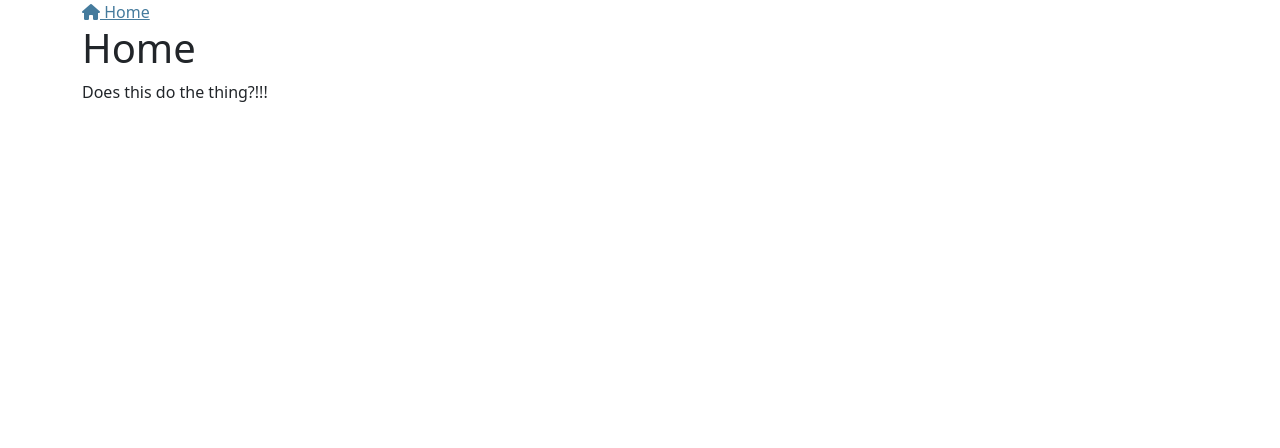
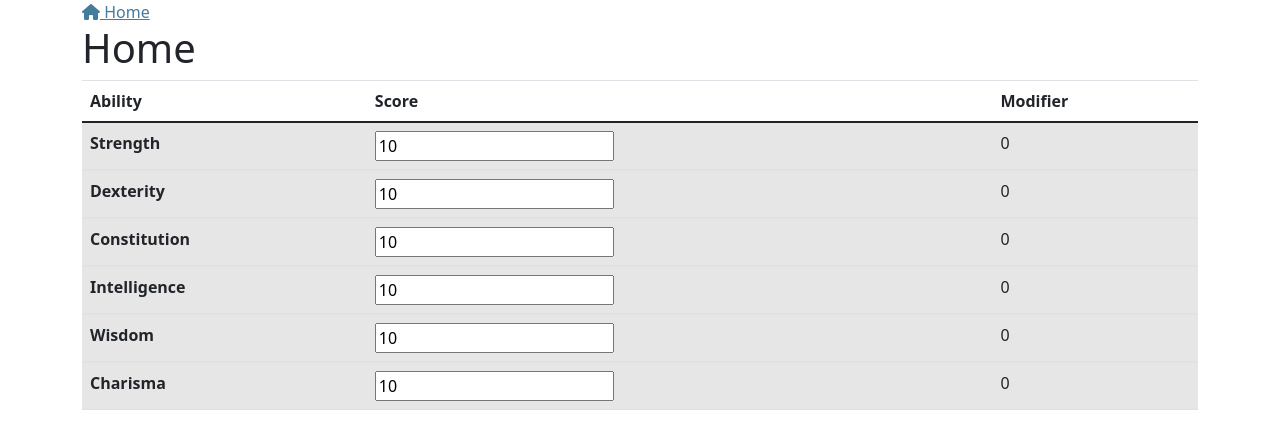
Before and after one commit to gudorfm/Dice-probability-tool, a Vue app: page / in a window 1280 px wide. Shown: the top 448 px of the page. Built offline with nearby package versions, Linux system fonts and the light colour scheme.

Commit message:
Setup basic table layout for character sheet

```diff
--- /dev/null
+++ b/src/components/CharacterSheetVertical.vue
@@ -0,0 +1,90 @@
+<template>
+  <div class="home">
+    <table class="table table-striped table-hover">
+      <!--<thead>
+        <tr>
+          <th scope="col">Strength</th>
+          <th scope="col">Dexterity</th>
+          <th scope="col">Constitution</th>
+          <th scope="col">Intelligence</th>
+          <th scope="col">Wisdom</th>
+          <th scope="col">Charisma</th>
+        </tr>
+      </thead>-->
+
+      <thead>
+        <tr>
+          <th scope="col">Ability</th>
+          <th scope="col">Score</th>
+          <th scope="col">Modifier</th>
+        </tr>
+      </thead>
+
+      <tbody>
+        <tr>
+            <th>Strength</th>
+            <td><input class="form-contol" v-model=stats.strength /></td>
+            <td>0</td>
+        </tr>
+      </tbody>
+
+      <tbody>
+        <tr>
+            <th>Dexterity</th>
+            <td><input class="form-contol" v-model=stats.dexterity /></td>
+            <td>0</td>
+        </tr>
+      </tbody>
+
+      <tbody>
+        <tr>
+            <th>Constitution</th>
+            <td><input class="form-contol" v-model=stats.constitution /></td>
+            <td>0</td>
+        </tr>
+      </tbody>
+
+      <tbody>
+        <tr>
+            <th>Intelligence</th>
+            <td><input class="form-contol" v-model=stats.intelligence /></td>
+            <td>0</td>
+        </tr>
+      </tbody>
+
+      <tbody>
+        <tr>
+            <th>Wisdom</th>
+            <td><input class="form-contol" v-model=stats.wisdom /></td>
+            <td>0</td>
+        </tr>
+      </tbody>
+
+      <tbody>
+        <tr>
+            <th>Charisma</th>
+            <td><input class="form-contol" v-model=stats.charisma /></td>
+            <td>0</td>
+        </tr>
+      </tbody>
+    </table>
+  </div>
+</template>
+
+<script>
+export default {
+  name: "characterSheetVertical",
+  data() {
+    return {
+      stats: {
+        strength: 10,
+        dexterity: 10,
+        constitution: 10,
+        intelligence: 10,
+        wisdom: 10,
+        charisma: 10
+      }
+    }
+  }
+};
+</script>
--- a/src/views/Home.vue
+++ b/src/views/Home.vue
@@ -1,12 +1,16 @@
 <template>
   <div class="home">
     <h1>Home</h1>
-    <p>Does this do the thing?!!!</p>
+    <character-sheet-vertical />
   </div>
 </template>
 
 <script>
+import CharacterSheetVertical from "../components/CharacterSheetVertical.vue";
 export default {
-  name: "home"
+  name: "home",
+  components: {
+    CharacterSheetVertical,
+  },
 };
 </script>
```
Also changed, not shown: 1 other file (tests, documents, lock files or other folders).
